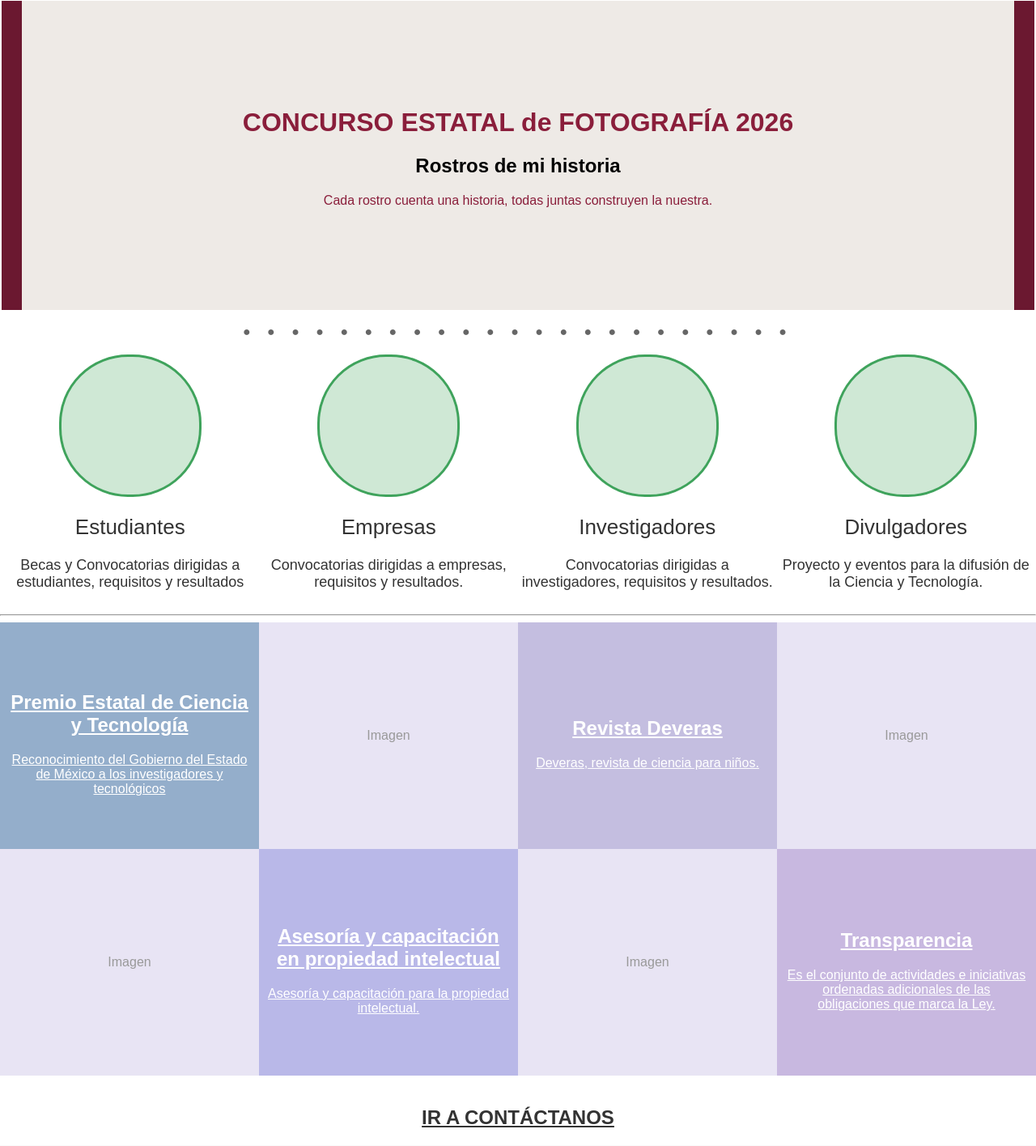
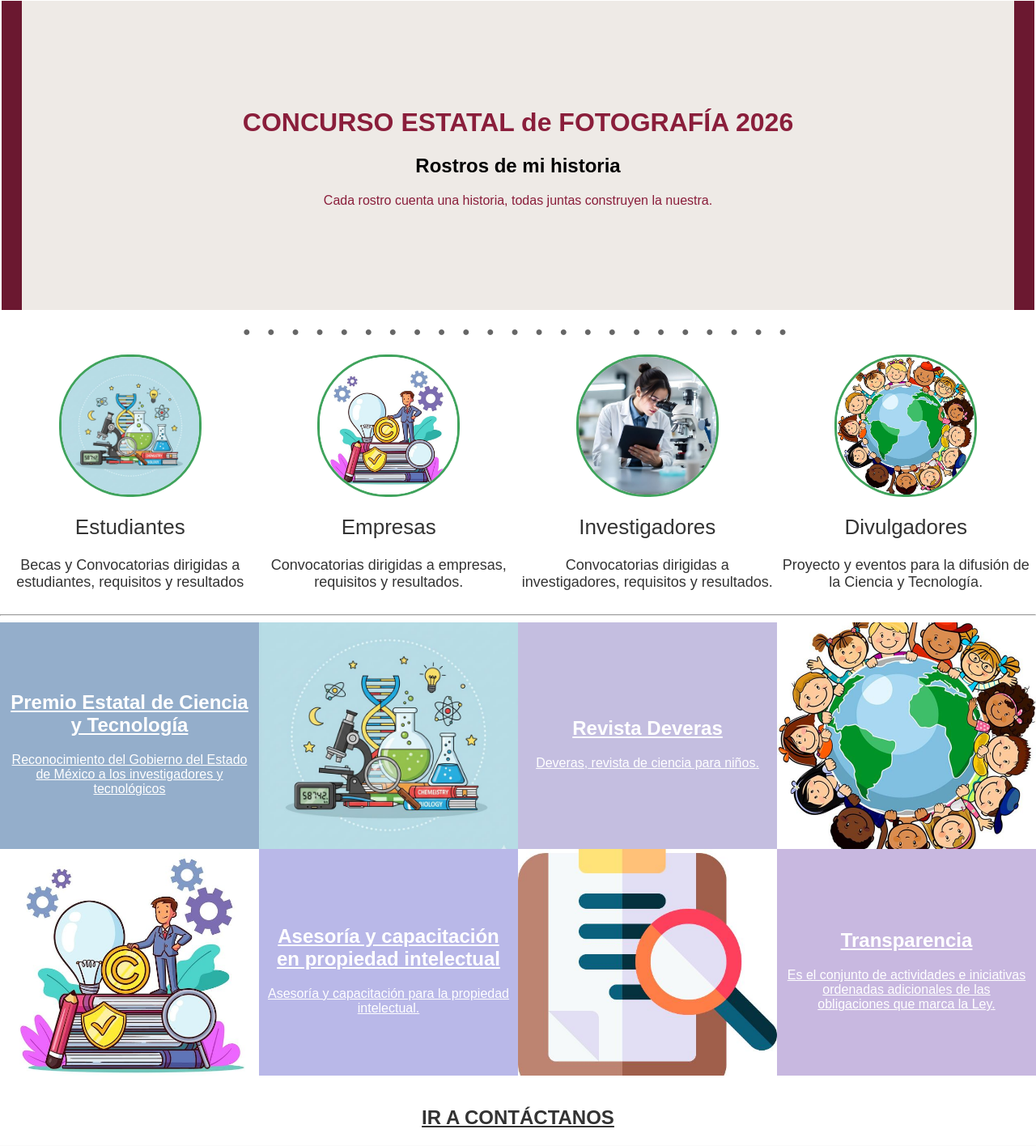
Before and after one commit to Paty1705/Progra-Web, a PHP site: page /comecyt/index.php in a window 1280 px wide. Shown: the part 252-1668 px from the top of the page at 81% size. Run offline with PHP 8.4, Linux system fonts and the light colour scheme.

Commit message:
Agregar imagenes a la pagina de inicio
Co-Authored-By: Claude Sonnet 5.5 <noreply@anthropic.com>
Claude-Session: https://claude.ai/code/session_01VJopKvP73rb9zHxjn7eyFU

```diff
--- a/comecyt/estilos.css
+++ b/comecyt/estilos.css
@@ -95,7 +95,8 @@ a {
     width: 170px;
     height: 170px;
     margin: auto;
-    background-color: #cfe8d5;
+    display: block;
+    object-fit: cover;
     border: 3px solid #3fa35c;
     border-radius: 85px;
 }
@@ -117,9 +118,15 @@ a {
 .lila { background-color: #C4BEE0; }
 .morado { background-color: #B9B8E8; }
 .violeta { background-color: #C8B8E0; }
-.imagen {
-    background-color: #e8e4f4;
-    color: #999999;
+.cuadros td.imagen {
+    padding: 0px;
+    background-color: #ffffff;
+}
+.tarjeta {
+    width: 100%;
+    height: 280px;
+    object-fit: cover;
+    display: block;
 }
 
 /* Menu lateral */
--- a/comecyt/index.php
+++ b/comecyt/index.php
@@ -24,10 +24,10 @@
     <!--Perfiles-->
     <table width="100%" class="perfiles">
         <tr>
-            <td><div class="circulo"></div><h2>Estudiantes</h2><p>Becas y Convocatorias dirigidas a estudiantes, requisitos y resultados</p></td>
-            <td><div class="circulo"></div><h2>Empresas</h2><p>Convocatorias dirigidas a empresas, requisitos y resultados.</p></td>
-            <td><div class="circulo"></div><h2>Investigadores</h2><p>Convocatorias dirigidas a investigadores, requisitos y resultados.</p></td>
-            <td><div class="circulo"></div><h2>Divulgadores</h2><p>Proyecto y eventos para la difusión de la Ciencia y Tecnología.</p></td>
+            <td><img src="imagenes/ciencia.jpg" class="circulo"><h2>Estudiantes</h2><p>Becas y Convocatorias dirigidas a estudiantes, requisitos y resultados</p></td>
+            <td><img src="imagenes/propiedad.jpg" class="circulo"><h2>Empresas</h2><p>Convocatorias dirigidas a empresas, requisitos y resultados.</p></td>
+            <td><img src="imagenes/investigadora.jpg" class="circulo"><h2>Investigadores</h2><p>Convocatorias dirigidas a investigadores, requisitos y resultados.</p></td>
+            <td><img src="imagenes/ninos.jpg" class="circulo"><h2>Divulgadores</h2><p>Proyecto y eventos para la difusión de la Ciencia y Tecnología.</p></td>
         </tr>
     </table>
     <hr>
@@ -37,16 +37,16 @@
         <tr>
             <td class="azul"><h2><a href="#">Premio Estatal de Ciencia y Tecnología</a></h2>
                 <a href="#">Reconocimiento del Gobierno del Estado de México a los investigadores y tecnológicos</a></td>
-            <td class="imagen">Imagen</td>
+            <td class="imagen"><img src="imagenes/ciencia.jpg" class="tarjeta"></td>
             <td class="lila"><h2><a href="#">Revista Deveras</a></h2>
                 <a href="#">Deveras, revista de ciencia para niños.</a></td>
-            <td class="imagen">Imagen</td>
+            <td class="imagen"><img src="imagenes/ninos.jpg" class="tarjeta"></td>
         </tr>
         <tr>
-            <td class="imagen">Imagen</td>
+            <td class="imagen"><img src="imagenes/propiedad.jpg" class="tarjeta"></td>
             <td class="morado"><h2><a href="#">Asesoría y capacitación en propiedad intelectual</a></h2>
                 <a href="#">Asesoría y capacitación para la propiedad intelectual.</a></td>
-            <td class="imagen">Imagen</td>
+            <td class="imagen"><img src="imagenes/transparencia.jpg" class="tarjeta"></td>
             <td class="violeta"><h2><a href="#">Transparencia</a></h2>
                 <a href="#">Es el conjunto de actividades e iniciativas ordenadas adicionales de las obligaciones que marca la Ley.</a></td>
         </tr>
```
Also changed, not shown: comecyt/imagenes/ciencia.jpg (added), comecyt/imagenes/investigadora.jpg (added), comecyt/imagenes/ninos.jpg (added), comecyt/imagenes/propiedad.jpg (added), comecyt/imagenes/transparencia.jpg (added).
